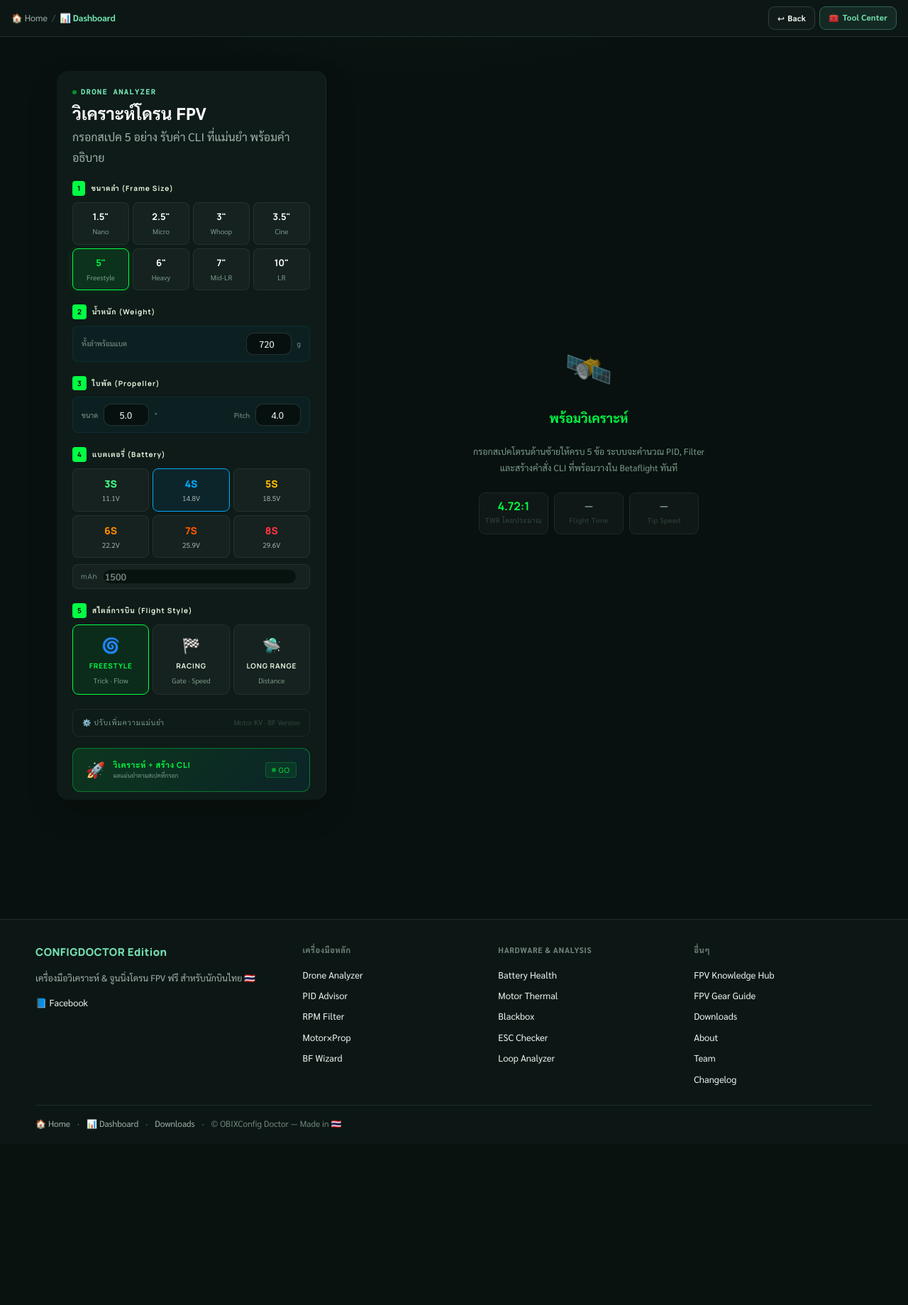
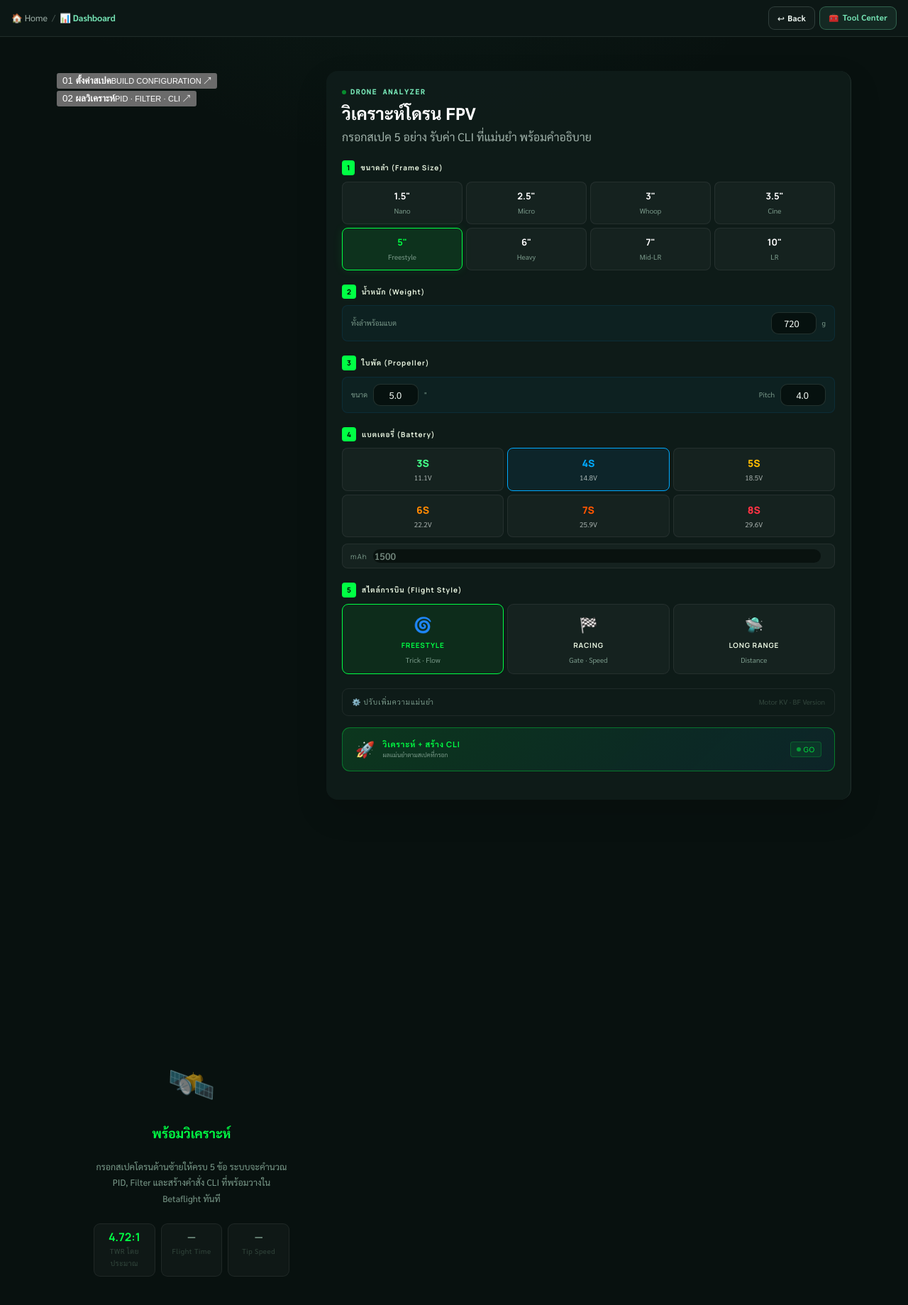
Before and after one commit to Santipap250/CONFIGDOCTOREdition, a Flask app: page /app in a window 1280 px wide. Shown: the part 81-1920 px from the top of the page at 71% size. Before the commit the page ends 1672 px from the top, so only its background shows below. Run offline with Flask 3, Linux system fonts and the light colour scheme; parts of the project's set-up code (start-up, migrations or seed data) failed here and were passed over; some libraries are stand-ins or nearby versions; some web fonts are replaced.

Commit message:
Add files via upload

```diff
--- a/templates/index.html
+++ b/templates/index.html
@@ -371,15 +371,34 @@ pre::-webkit-scrollbar-thumb{background:rgba(0,255,68,.2);border-radius:2px}
 <link rel="stylesheet" href="{{ url_for('static', filename='css/responsive.css') }}">
 
 <link rel="stylesheet" href="{{ url_for('static', filename='css/ui-enhance.css') }}">
+<link rel="stylesheet" href="{{ url_for('static', filename='css/analyzer-workbench.css') }}">
+<script src="{{ url_for('static', filename='js/analyzer-workbench.js') }}" defer></script>
 {% endblock %}
 {% block content %}
 
-<div class="shell">
+<div class="shell analyzer-shell" data-mobile-view="{{ 'results' if analysis else 'setup' }}">
 
 <h1 class="cd-sr-only">Drone Analyzer — CONFIGDOCTOR Edition</h1>
 
+<nav class="analyzer-view-tabs" role="tablist" aria-label="มุมมองเครื่องมือวิเคราะห์โดรน">
+  <button class="analyzer-view-tab" type="button" role="tab" id="analyzer-tab-setup"
+          aria-controls="analyzer-setup" aria-selected="{{ 'false' if analysis else 'true' }}"
+          data-analyzer-view="setup">
+    <span class="analyzer-tab-index">01</span>
+    <span class="analyzer-tab-copy"><strong>ตั้งค่าสเปค</strong><small>BUILD CONFIGURATION</small></span>
+    <span class="analyzer-tab-arrow" aria-hidden="true">↗</span>
+  </button>
+  <button class="analyzer-view-tab" type="button" role="tab" id="analyzer-tab-results"
+          aria-controls="analyzer-results" aria-selected="{{ 'true' if analysis else 'false' }}"
+          data-analyzer-view="results">
+    <span class="analyzer-tab-index">02</span>
+    <span class="analyzer-tab-copy"><strong>ผลวิเคราะห์</strong><small>PID · FILTER · CLI</small></span>
+    <span class="analyzer-tab-arrow" aria-hidden="true">↗</span>
+  </button>
+</nav>
+
 <!-- ════ LEFT: FORM ════ -->
-<aside class="panel">
+<aside class="panel" id="analyzer-setup" aria-labelledby="analyzer-tab-setup">
   <div class="ph">
     <div class="ph-eyebrow"><span class="ph-dot"></span>DRONE ANALYZER</div>
     <div class="ph-h1">วิเคราะห์โดรน FPV</div>
@@ -533,7 +552,7 @@ pre::-webkit-scrollbar-thumb{background:rgba(0,255,68,.2);border-radius:2px}
 </aside>
 
 <!-- ════ RIGHT: OUTPUT ════ -->
-<div class="out">
+<div class="out" id="analyzer-results" aria-labelledby="analyzer-tab-results" tabindex="-1">
 
 {% if not analysis %}
 <div class="empty">
@@ -962,6 +981,13 @@ save</pre>
 </div><!-- /out -->
 </div><!-- /shell -->
 
+<div class="analyzer-mobile-dock" id="analyzerMobileDock" aria-label="เริ่มวิเคราะห์บนมือถือ">
+  <button type="button" class="analyzer-mobile-submit" id="analyzerMobileSubmit">
+    <span class="analyzer-mobile-submit-icon" aria-hidden="true">✦</span>
+    <span class="analyzer-mobile-submit-copy"><strong>วิเคราะห์โดรน</strong><small>คำนวณ PID · FILTER · สร้าง CLI</small></span>
+    <span class="analyzer-mobile-submit-go" aria-hidden="true">GO&nbsp; ↗</span>
+  </button>
+</div>
 
 <div class="toast" id="toastEl"></div>
 
```
